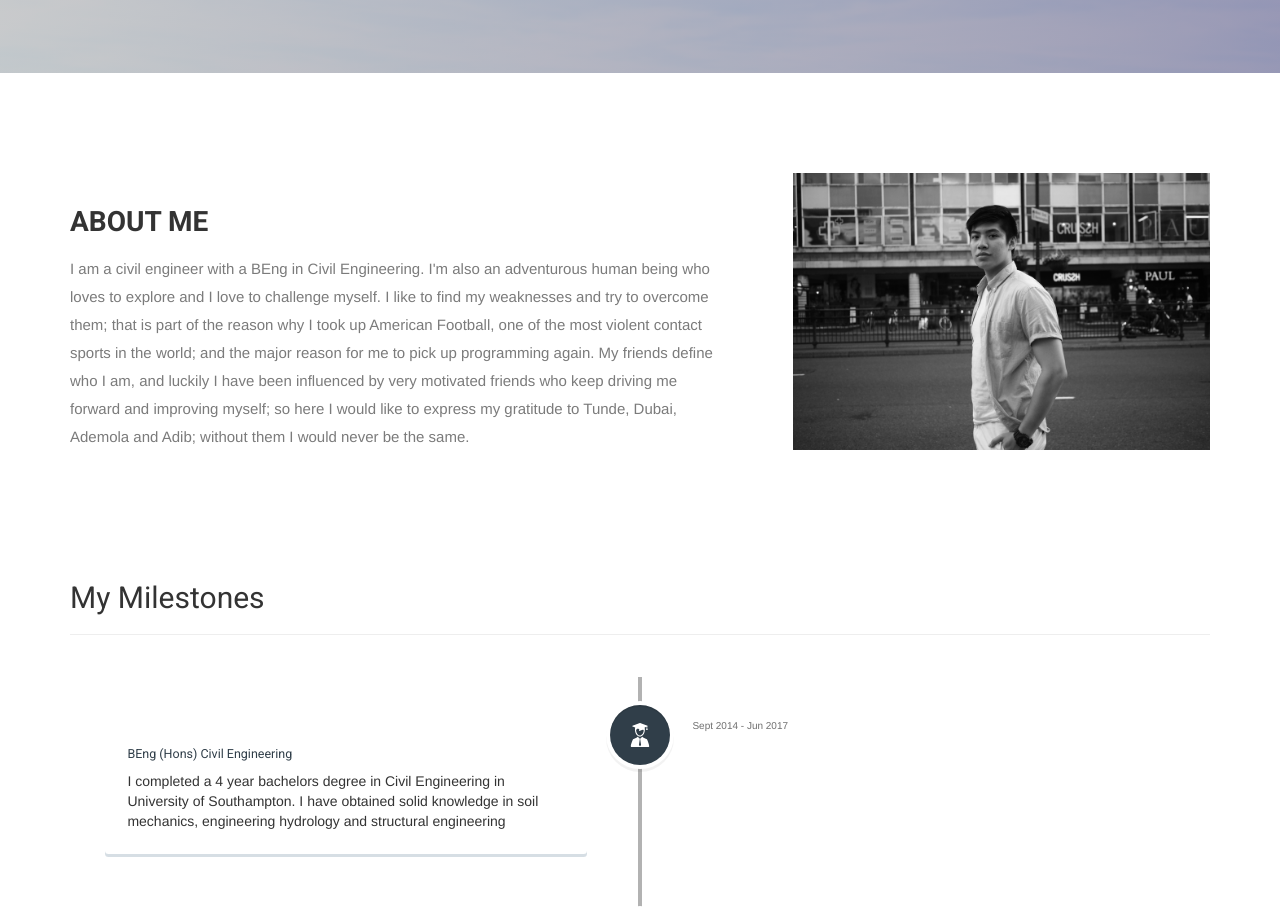
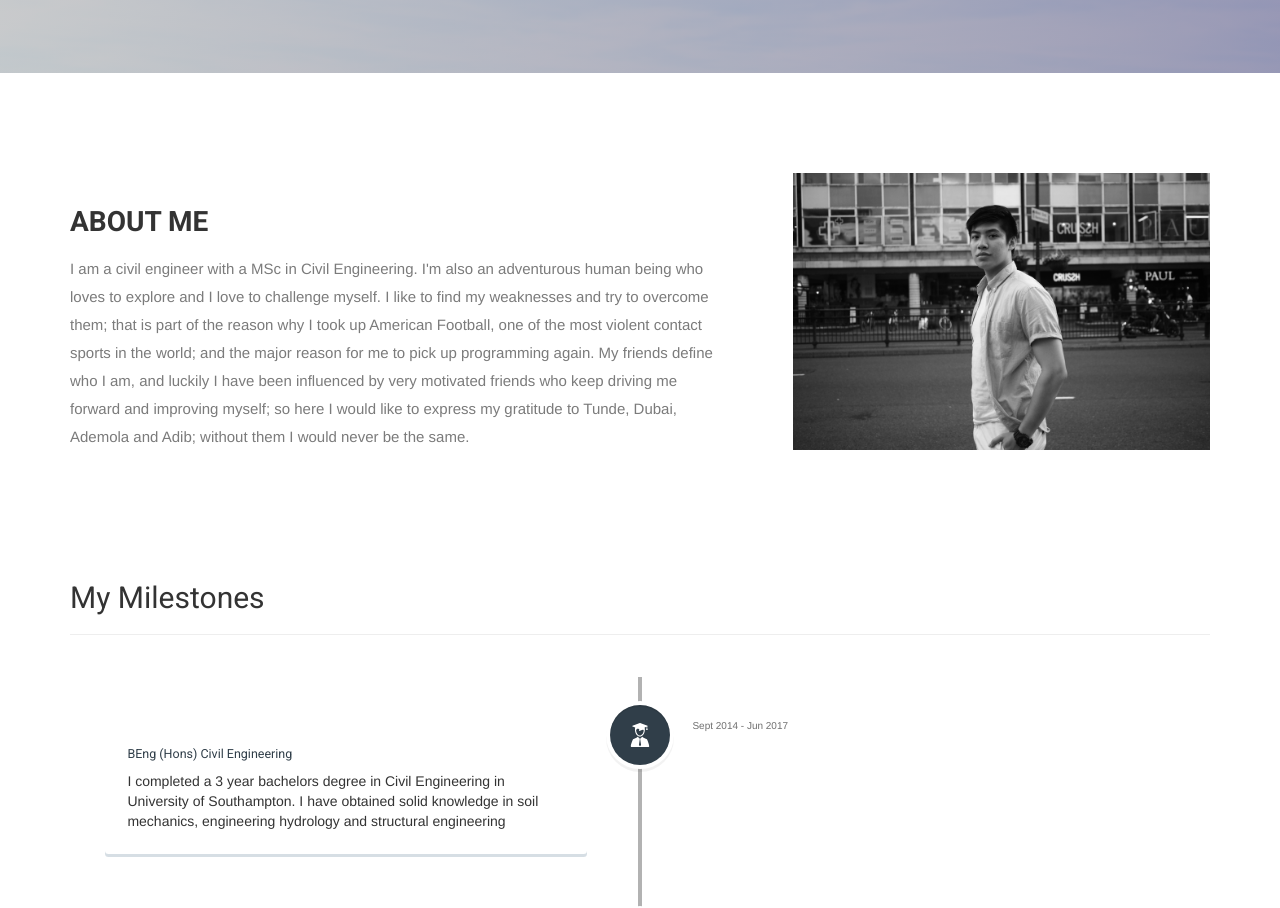
Before and after one commit to chwong1996/myhome, a Jekyll site: the page built from index.html, in a window 1280 px wide and 1400 px high, scrolled down 722 px. Shown: the top 908 px of the window. Built offline with Jekyll 4.4.1, drawn with Linux system fonts in a browser that asks for light colours; nearby versions of some CDN libraries; some web fonts are replaced; the list of posts is cut into pages by our own code; some of the changed text lies outside the part shown.

```diff
--- a/index.html
+++ b/index.html
@@ -23,7 +23,7 @@ permalink: /
                <div class="section-title">
                   <h2>ABOUT ME</h2>
                </div>
-               <p>I am a civil engineer with a BEng in Civil Engineering. I'm also an adventurous human being who loves to explore and I love to challenge myself. I like to find my weaknesses and try to overcome them; that is part of the reason why I took up American Football, one of the most violent contact sports in the world; and the major reason for me to pick up programming again.
+               <p>I am a civil engineer with a MSc in Civil Engineering. I'm also an adventurous human being who loves to explore and I love to challenge myself. I like to find my weaknesses and try to overcome them; that is part of the reason why I took up American Football, one of the most violent contact sports in the world; and the major reason for me to pick up programming again.
                   My friends define who I am, and luckily I have been influenced by very motivated friends who keep driving me forward and improving myself; so here I would like to express my gratitude to Tunde, Dubai, Ademola and Adib; without them I would never be the same.
                </p>
             </div>
@@ -47,7 +47,7 @@ permalink: /
    <div class="cd-timeline-img cd-picture"><img src="../assets/img/college.svg" alt="Picture"/></div>
    <div class="cd-timeline-content">
       <h2 class="story-heading">BEng (Hons) Civil Engineering</h2>
-      I completed a 4 year bachelors degree in Civil Engineering in University of Southampton. I have obtained solid knowledge in soil mechanics, engineering hydrology and structural engineering<br>
+      I completed a 3 year bachelors degree in Civil Engineering in University of Southampton. I have obtained solid knowledge in soil mechanics, engineering hydrology and structural engineering<br>
       <span class="cd-date">Sept 2014 - Jun 2017</span>
    </div>
 </div>
@@ -79,8 +79,8 @@ permalink: /
 <div class="cd-timeline-block">
    <div class="cd-timeline-img cd-picture"><img src="../assets/img/work.svg" alt="Picture"/></div>
    <div class="cd-timeline-content">
-      <h2 class="story-heading">Assistant Marine Infrastructure Engineer</h2>
-      A to-be marine infrastructure engineer at COWI A/S UK. <br>
+      <h2 class="story-heading">Assistant Marine and Foundation Engineer</h2>
+      Marine and Infrastructure Engineer at COWI A/S UK responsible for the High Speed 2 foundation design connecting London and Birmingham and beyond.  <br>
       <span class="cd-date">Sept 2018 - </span>
     </div></div>
    <div class="cd-timeline-block">
--- a/resume.html
+++ b/resume.html
@@ -47,9 +47,9 @@ permalink: /resume/
             <dt>Education</dt>
             <dd>
                 <h2>MSc, Hons(Civil Engineering)</h2>
-                <p><strong>From:</strong> Cardiff University<br>
+                <p><strong>From:</strong> Cardiff University (2017-2018) <br>
                 <h2>BEng, Hons(Civil Engineering)</h2>
-                <p><strong>From:</strong> University of Southampton<br>
+                <p><strong>From:</strong> University of Southampton (2014-2017)<br>
 
             </p></dd>
 
```
Also changed, not shown: _posts/2018-10-03-growing-up-part-one.markdown (added, +38 -0 lines), 1 other file.
